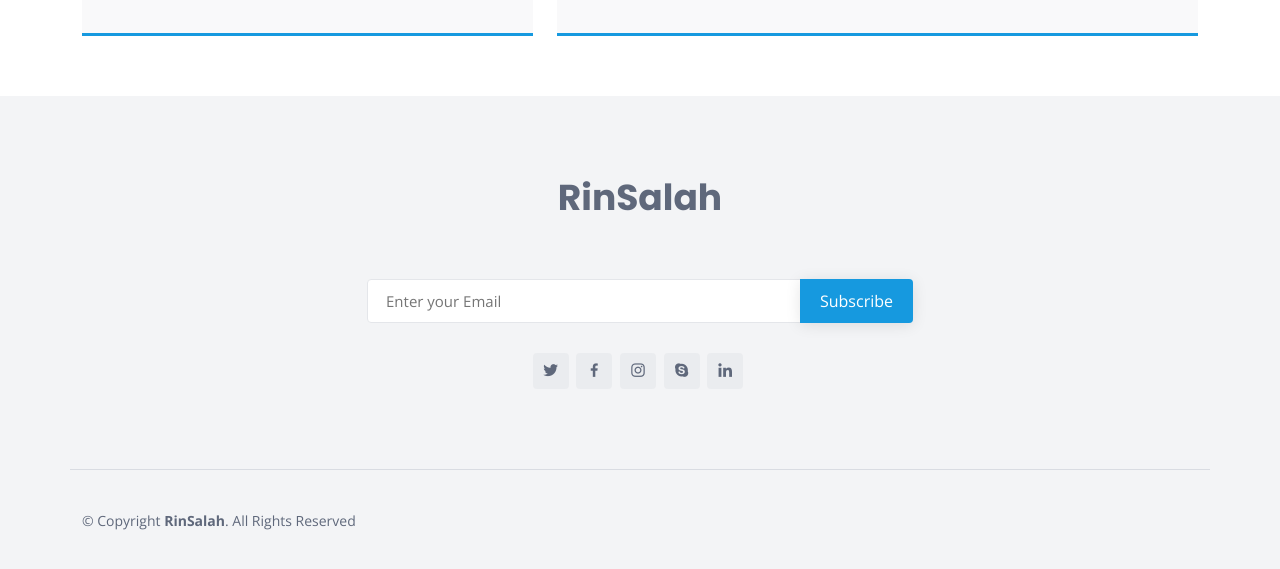
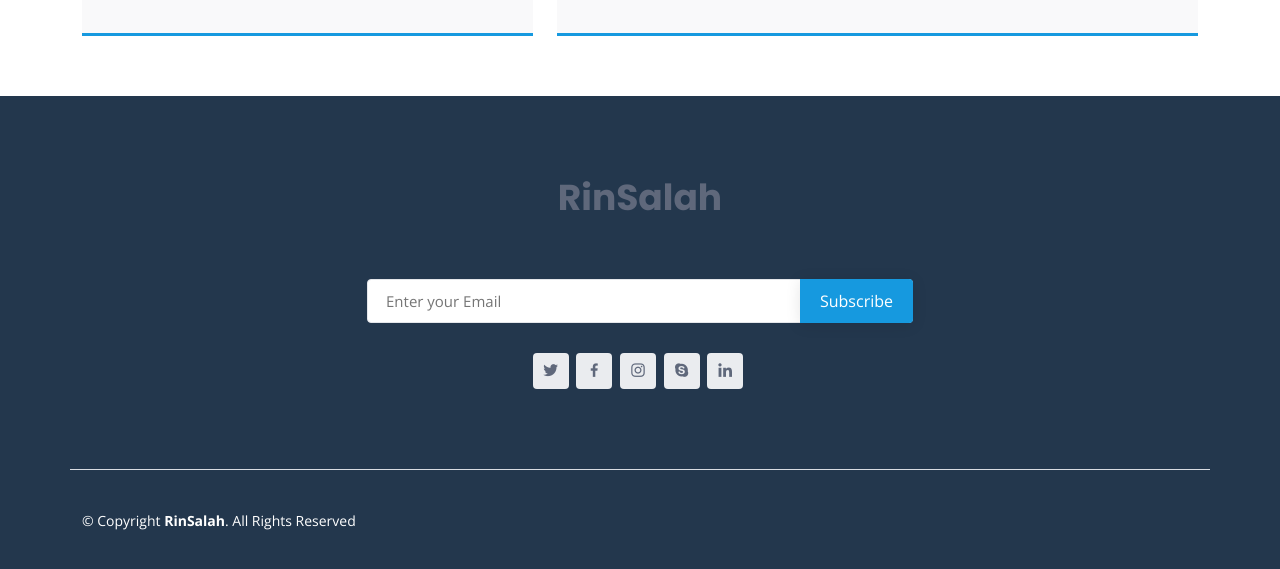
Before and after one commit to Arydroid/RinSalah-Project, a plain HTML site: page index.html in a window 1280 px wide. Shown: the part 4267-4836 px from the top of the page. Drawn offline with nearby package versions, Linux system fonts and the light colour scheme; animation ran at ten frames a second.

Commit message:
Add files via upload

```diff
--- a/assets/css/style.css
+++ b/assets/css/style.css
@@ -716,6 +716,7 @@ section {
   padding: 80px 20px;
   transition: all ease-in-out 0.3s;
   background: #fff;
+  box-sizing: border-box;
 }
 
 .services .icon-box .icon {
@@ -1317,8 +1318,8 @@ section {
 # Footer
 --------------------------------------------------------------*/
 #footer {
-  background-color: #f3f4f6;
-  color: #5f687b;
+  background-color: #23374D;;
+  color: white;
   font-size: 14px;
   position: relative;
 }
```
